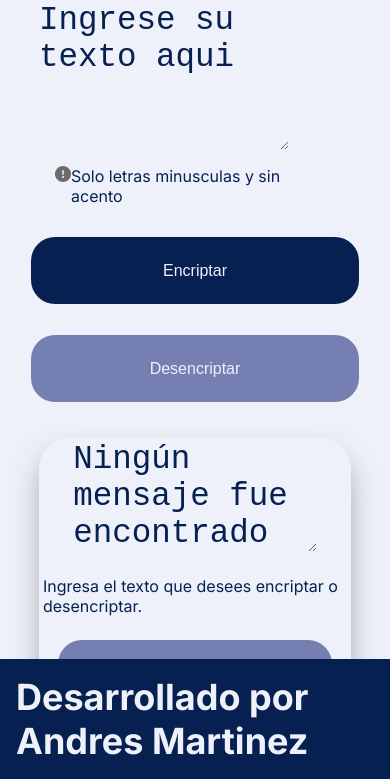
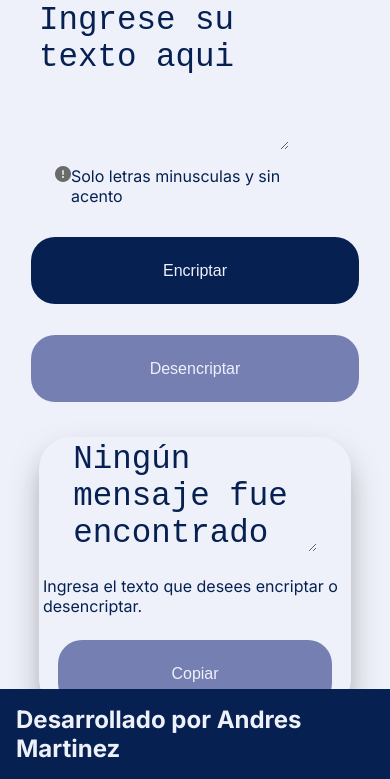
Before and after one commit to MartinezAndres1006/challenge-alura-encriptador-texto, a plain HTML site: page index.html in a window 390 px wide. Shown: the part 80-859 px from the top of the page. Drawn offline with Linux system fonts and the light colour scheme; a web font is replaced by a local one.

```diff
--- a/styles/style.css
+++ b/styles/style.css
@@ -210,3 +210,8 @@ margin-bottom: 5%;
 
 
 }
+@media (max-width: 591px) {
+  .piePagina{
+    font-size: 1em;
+  }
+}
```
